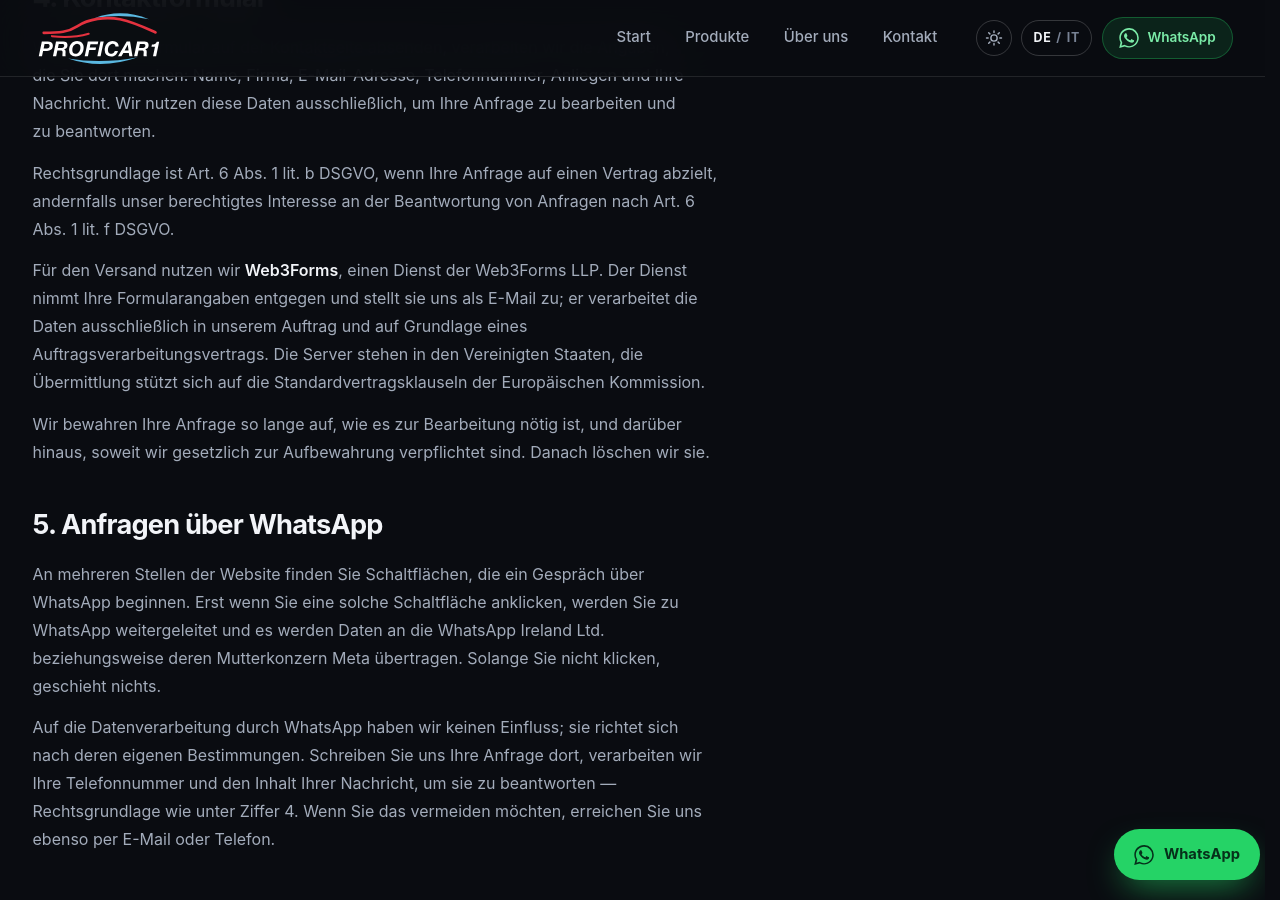
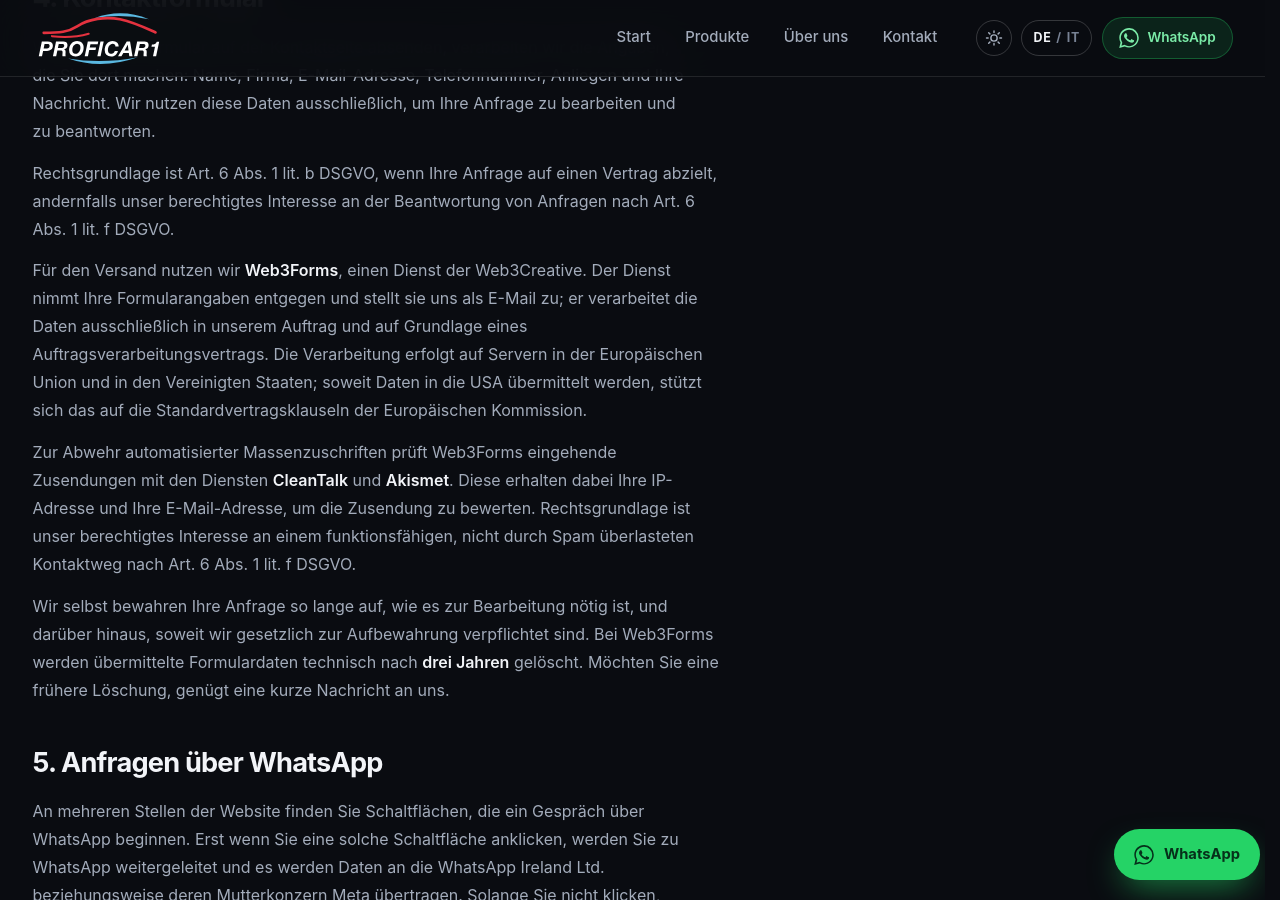
Before and after one commit to proficar1/website, a Jekyll site: the page built from datenschutz.html, in a window 1280 px wide and 900 px high, scrolled down 1822 px. Built offline with Jekyll 4.4.1, drawn with Linux system fonts in a browser that asks for light colours.

Commit message:
Datenschutzerklaerung: Web3Forms praeziser beschrieben
Beim Lesen des Auftragsverarbeitungsvertrags kamen zwei Luecken im
eigenen Text heraus:

- Formulardaten werden bei Web3Forms erst nach drei Jahren technisch
  geloescht. Der Text sprach nur von unserer eigenen Aufbewahrung.
- Zur Spam-Abwehr gibt Web3Forms IP- und Mailadresse an CleanTalk und
  Akismet weiter. Das war gar nicht genannt.

Dazu richtiggestellt: Betreiber ist Web3Creative, nicht Web3Forms LLP,
und die Verarbeitung laeuft teils in der EU (Hetzner), nicht nur in
den USA.

Co-Authored-By: Claude Opus 5 (1M context) <noreply@anthropic.com>

```diff
--- a/datenschutz.html
+++ b/datenschutz.html
@@ -97,16 +97,27 @@ permalink: /datenschutz/
     </p>
     <p>
       Für den Versand nutzen wir <strong>Web3Forms</strong>, einen Dienst der
-      Web3Forms LLP. Der Dienst nimmt Ihre Formularangaben entgegen und stellt sie
+      Web3Creative. Der Dienst nimmt Ihre Formularangaben entgegen und stellt sie
       uns als E-Mail zu; er verarbeitet die Daten ausschließlich in unserem Auftrag
-      und auf Grundlage eines Auftragsverarbeitungsvertrags. Die Server stehen in
-      den Vereinigten Staaten, die Übermittlung stützt sich auf die
+      und auf Grundlage eines Auftragsverarbeitungsvertrags. Die Verarbeitung
+      erfolgt auf Servern in der Europäischen Union und in den Vereinigten Staaten;
+      soweit Daten in die USA übermittelt werden, stützt sich das auf die
       Standardvertragsklauseln der Europäischen Kommission.
     </p>
     <p>
-      Wir bewahren Ihre Anfrage so lange auf, wie es zur Bearbeitung nötig ist, und
-      darüber hinaus, soweit wir gesetzlich zur Aufbewahrung verpflichtet sind.
-      Danach löschen wir sie.
+      Zur Abwehr automatisierter Massenzuschriften prüft Web3Forms eingehende
+      Zusendungen mit den Diensten <strong>CleanTalk</strong> und
+      <strong>Akismet</strong>. Diese erhalten dabei Ihre IP-Adresse und Ihre
+      E-Mail-Adresse, um die Zusendung zu bewerten. Rechtsgrundlage ist unser
+      berechtigtes Interesse an einem funktionsfähigen, nicht durch Spam
+      überlasteten Kontaktweg nach Art. 6 Abs. 1 lit. f DSGVO.
+    </p>
+    <p>
+      Wir selbst bewahren Ihre Anfrage so lange auf, wie es zur Bearbeitung nötig
+      ist, und darüber hinaus, soweit wir gesetzlich zur Aufbewahrung verpflichtet
+      sind. Bei Web3Forms werden übermittelte Formulardaten technisch nach
+      <strong>drei Jahren</strong> gelöscht. Möchten Sie eine frühere Löschung,
+      genügt eine kurze Nachricht an uns.
     </p>
 
     <h2>5. Anfragen über WhatsApp</h2>
```
Also changed, not shown: it/privacy.html (+17 -6 lines).
